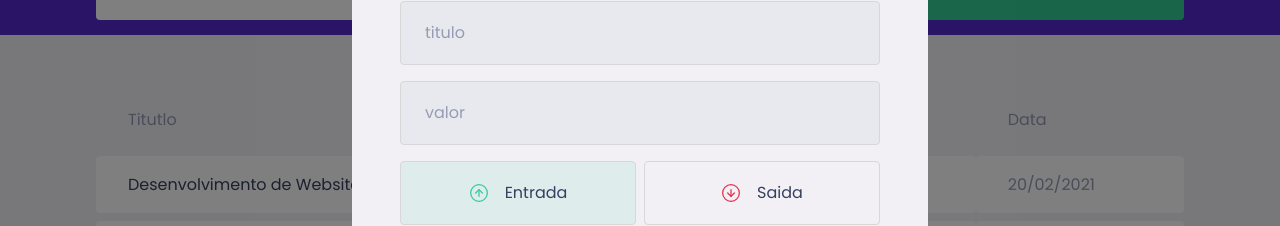
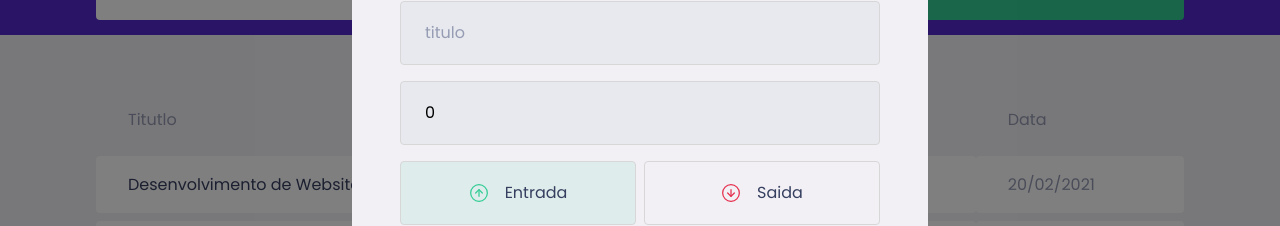
Before and after one commit to Antoniopedromuteka/Curso-Roctseat-Ignite, a React (Create React App) app in the folder Capitulo2/dtmoney/: page / in a window 1280 px wide. Both pictures are taken after a click on the button "Nova Transação". Shown: the part 237-463 px from the top of the page. Built offline with nearby package versions, Linux system fonts and the light colour scheme; no server answers; what miragejs would draw is missing.

Commit message:
salvando os dados do form

```diff
--- a/Capitulo2/dtmoney/src/Components/NewTrasactionModal/index.tsx
+++ b/Capitulo2/dtmoney/src/Components/NewTrasactionModal/index.tsx
@@ -6,7 +6,7 @@
 import outcomeImg from '../../assets/outcome.svg'
 
 import closeImg from '../../assets/close.svg'
-import { useState } from 'react';
+import { FormEvent, useState } from 'react';
 
 
 interface NewTrasactionModalProps{
@@ -17,7 +17,20 @@
 export function NewTrasactionModal({isOpen,onRequestClose}:NewTrasactionModalProps){
 
     const [type, setType] = useState('deposit');
+    const [title, setTitle] = useState('');
+    const [value, setValue] = useState(0);
+    const [category, setCategory] = useState('');
 
+    function handleCreateNewTrasaction(event:FormEvent){
+
+        event.preventDefault();
+
+        console.log(
+            title, value, category, type
+        );
+
+
+    }
 
     return(
 
@@ -38,10 +51,10 @@
             <img src={closeImg} alt="fechar modal"/>
        </button>
 
-        <Container>
+        <Container onSubmit={handleCreateNewTrasaction}>
         <h2>Cadastrar Transação</h2>
-            <input placeholder="titulo"/>
-            <input type="number" placeholder="valor" />
+            <input placeholder="titulo" onChange={(event) => setTitle(event.target.value)}/>
+            <input type="number" placeholder="valor" value={value}  onChange={(event) => setValue(Number(event.target.value))}/>
 
             <TrasactionTypeContainer>
 
@@ -50,6 +63,7 @@
                         onClick={()=> {setType('deposit')} }
                         isActive={type === 'deposit'}
                         activeColor="green"
+
                        // className={type === 'deposit' ? 'active': ''}
 
 
@@ -71,7 +85,7 @@
             </TrasactionTypeContainer>
 
 
-            <input placeholder="Categoria"/>
+            <input placeholder="Categoria"   value={category} onChange={(event) => setCategory(event.target.value)}/>
 
 
             <button type="submit">Cadastrar</button>
```
